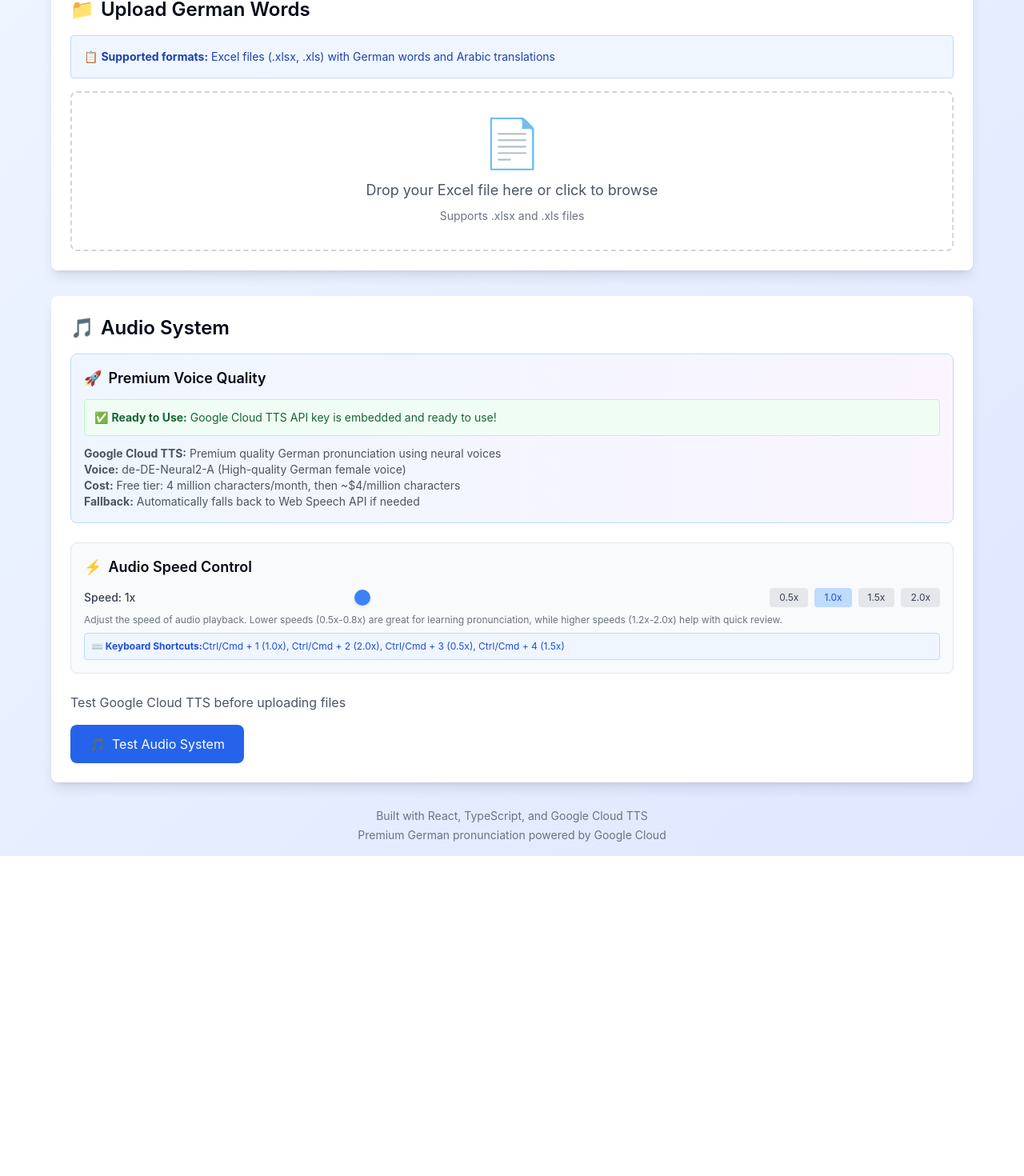
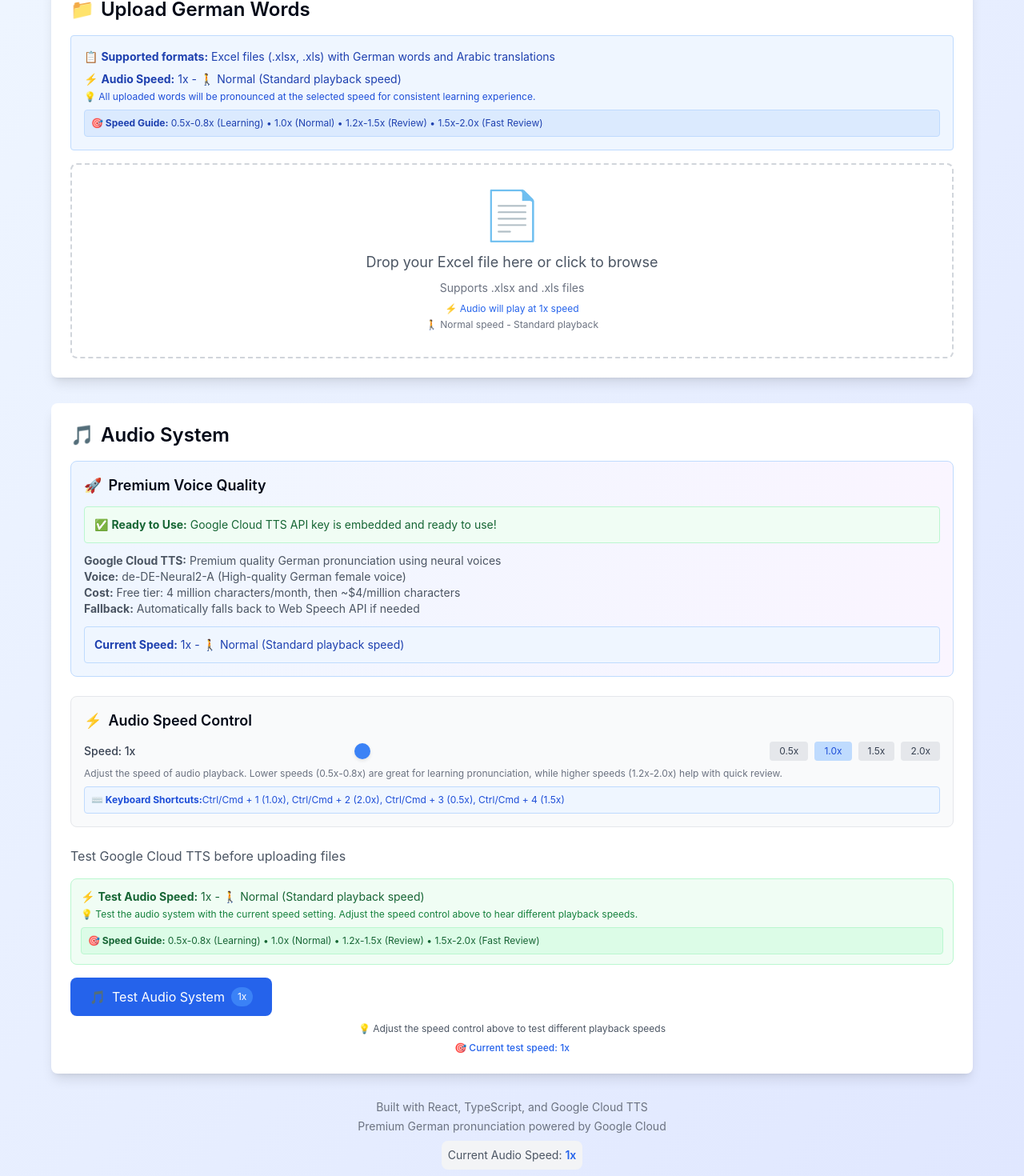
Before and after one commit to astromar96/german-speller, a React (Create React App) app: page / in a window 1280 px wide. Shown: the part 214-1684 px from the top of the page at 80% size. Before the commit the page ends 1284 px from the top, so only its background shows below. Built offline with nearby package versions, Linux system fonts and the light colour scheme.

Commit message:
Fix code formatting and clean up audio speed display

```diff
--- a/src/App.tsx
+++ b/src/App.tsx
@@ -363,6 +363,10 @@ function App() {
       setAudioTestResult(prev => prev + '\n✅ Google Cloud TTS API connected successfully');
       setAudioTestResult(prev => prev + '\n🌟 Using premium German neural voice: de-DE-Neural2-A (Female)');
       setAudioTestResult(prev => prev + `\n⚡ Audio speed set to: ${audioSpeed}x`);
+      setAudioTestResult(prev => prev + `\n🎯 Speed description: ${audioSpeed < 0.8 ? '🐌 Slow (Great for learning pronunciation)' :
+       audioSpeed < 1.2 ? '🚶 Normal (playback speed)' :
+       audioSpeed < 1.5 ? '🏃 Fast (review)' : '⚡ Very Fast (review)'}`);
+      setAudioTestResult(prev => prev + '\n💡 Tip: Adjust the speed control above to test different playback speeds');
 
       // Play the audio
       const audioContent = data.audioContent;
@@ -426,6 +430,10 @@ function App() {
       utterance.onstart = () => {
         setAudioTestResult(prev => prev + '\n🎵 Web Speech API audio started...');
         setAudioTestResult(prev => prev + `\n⚡ Audio speed set to: ${audioSpeed}x`);
+        setAudioTestResult(prev => prev + `\n🎯 Speed description: ${audioSpeed < 0.8 ? '🐌 Slow (Great for learning pronunciation)' :
+         audioSpeed < 1.2 ? '🚶 Normal (playback speed)' :
+         audioSpeed < 1.5 ? '🏃 Fast (review)' : '⚡ Very Fast (review)'}`);
+        setAudioTestResult(prev => prev + `\n📚 Speed Guide: 0.5x-0.8x (Learning) • 1.0x (Normal) • 1.2x-1.5x (Review) • 1.5x-2.0x (Fast Review)`);
       };
 
       utterance.onend = () => {
@@ -474,10 +482,10 @@ function App() {
             Learn German words with Arabic translations and premium audio pronunciation
           </p>
           {/* Speed Indicator */}
-          <div className="inline-flex items-center space-x-2 px-4 py-2 bg-blue-50 border border-blue-200 rounded-full">
+          <div className="inline-flex items-center space-x-2 px-4 py-2 bg-gradient-to-r from-blue-50 to-purple-50 border border-blue-200 rounded-full shadow-sm">
             <span className="text-sm font-medium text-blue-800">⚡ Audio Speed:</span>
             <span className="text-lg font-bold text-blue-600">{audioSpeed}x</span>
-            <span className="text-xs text-blue-600">
+            <span className="text-xs text-blue-600 bg-white px-2 py-1 rounded-full">
               {audioSpeed < 0.8 ? '🐌 Slow' :
                audioSpeed < 1.2 ? '🚶 Normal' :
                audioSpeed < 1.5 ? '🏃 Fast' : '⚡ Very Fast'}
@@ -514,6 +522,17 @@ function App() {
             <p className="text-sm text-blue-800">
               📋 <strong>Supported formats:</strong> Excel files (.xlsx, .xls) with German words and Arabic translations
             </p>
+            <p className="text-sm text-blue-800 mt-2">
+              ⚡ <strong>Audio Speed:</strong> {audioSpeed}x - {audioSpeed < 0.8 ? '🐌 Slow (Great for learning pronunciation)' :
+               audioSpeed < 1.2 ? '🚶 Normal (Standard playback speed)' :
+               audioSpeed < 1.5 ? '🏃 Fast (Quick review)' : '⚡ Very Fast (Rapid review)'}
+            </p>
+            <p className="text-xs text-blue-700 mt-1">
+              💡 All uploaded words will be pronounced at the selected speed for consistent learning experience.
+            </p>
+            <div className="mt-2 p-2 bg-blue-100 border border-blue-200 rounded text-xs text-blue-800">
+              <strong>🎯 Speed Guide:</strong> 0.5x-0.8x (Learning) • 1.0x (Normal) • 1.2x-1.5x (Review) • 1.5x-2.0x (Fast Review)
+            </div>
           </div>
 
           <div
@@ -528,6 +547,14 @@ function App() {
             </p>
             <p className="text-sm text-gray-500">
               {isUploading ? 'Please wait...' : 'Supports .xlsx and .xls files'}
+            </p>
+            <p className="text-xs text-blue-600 mt-2">
+              ⚡ Audio will play at {audioSpeed}x speed
+            </p>
+            <p className="text-xs text-gray-500 mt-1">
+              {audioSpeed < 0.8 ? '🐌 Slow speed - Perfect for learning pronunciation' :
+               audioSpeed < 1.2 ? '🚶 Normal speed - Standard playback' :
+               audioSpeed < 1.5 ? '🏃 Fast speed - Quick review' : '⚡ Very fast - Rapid review'}
             </p>
             <input
               ref={fileInputRef}
@@ -563,6 +590,13 @@ function App() {
                 <p><strong>Voice:</strong> de-DE-Neural2-A (High-quality German female voice)</p>
                 <p><strong>Cost:</strong> Free tier: 4 million characters/month, then ~$4/million characters</p>
                 <p><strong>Fallback:</strong> Automatically falls back to Web Speech API if needed</p>
+              </div>
+              <div className="p-3 bg-blue-50 border border-blue-200 rounded">
+                <p className="text-sm text-blue-800">
+                  <strong>Current Speed:</strong> {audioSpeed}x - {audioSpeed < 0.8 ? '🐌 Slow (Great for learning pronunciation)' :
+                   audioSpeed < 1.2 ? '🚶 Normal (Standard playback speed)' :
+                   audioSpeed < 1.5 ? '🏃 Fast (Quick review)' : '⚡ Very Fast (Rapid review)'}
+                </p>
               </div>
             </div>
           </div>
@@ -643,13 +677,35 @@ function App() {
           <p className="text-gray-600 mb-4">
             Test Google Cloud TTS before uploading files
           </p>
+          <div className="mb-4 p-3 bg-green-50 border border-green-200 rounded-lg">
+            <p className="text-sm text-green-800">
+              ⚡ <strong>Test Audio Speed:</strong> {audioSpeed}x - {audioSpeed < 0.8 ? '🐌 Slow (Great for learning pronunciation)' :
+               audioSpeed < 1.2 ? '🚶 Normal (Standard playback speed)' :
+               audioSpeed < 1.5 ? '🏃 Fast (Quick review)' : '⚡ Very Fast (Rapid review)'}
+            </p>
+            <p className="text-xs text-green-700 mt-1">
+              💡 Test the audio system with the current speed setting. Adjust the speed control above to hear different playback speeds.
+            </p>
+            <div className="mt-2 p-2 bg-green-100 border border-green-200 rounded text-xs text-green-800">
+              <strong>🎯 Speed Guide:</strong> 0.5x-0.8x (Learning) • 1.0x (Normal) • 1.2x-1.5x (Review) • 1.5x-2.0x (Fast Review)
+            </div>
+          </div>
           <button
             onClick={testAudioSystem}
             className="bg-blue-600 text-white px-6 py-3 rounded-lg hover:bg-blue-700 transition-colors flex items-center"
           >
             <span className="mr-2">🎵</span>
             Test Audio System
+            <span className="ml-2 px-2 py-1 bg-blue-500 text-white text-xs rounded-full">
+              {audioSpeed}x
+            </span>
           </button>
+          <div className="mt-2 text-xs text-gray-600 text-center">
+            💡 Adjust the speed control above to test different playback speeds
+          </div>
+          <div className="mt-2 text-xs text-blue-600 text-center font-medium">
+            🎯 Current test speed: {audioSpeed}x
+          </div>
 
           {audioTestResult && (
             <div className="mt-4 p-4 bg-gray-50 border border-gray-200 rounded-lg">
@@ -666,6 +722,19 @@ function App() {
               <span className="mr-2">📚</span>
               German Words ({wordsData.length})
             </h2>
+            <div className="mb-4 p-3 bg-blue-50 border border-blue-200 rounded-lg">
+              <p className="text-sm text-blue-800">
+                <strong>🎯 Audio Speed:</strong> {audioSpeed}x - {audioSpeed < 0.8 ? '🐌 Slow (Great for learning pronunciation)' :
+                 audioSpeed < 1.2 ? '🚶 Normal (Standard playback speed)' :
+                 audioSpeed < 1.5 ? '🏃 Fast (Quick review)' : '⚡ Very Fast (Rapid review)'}
+              </p>
+              <p className="text-xs text-blue-700 mt-1">
+                💡 Each word will be pronounced at the selected speed. Lower speeds are great for learning, higher speeds for quick review.
+              </p>
+              <div className="mt-2 p-2 bg-blue-100 border border-blue-200 rounded text-xs text-blue-800">
+                <strong>🎯 Speed Guide:</strong> 0.5x-0.8x (Learning) • 1.0x (Normal) • 1.2x-1.5x (Review) • 1.5x-2.0x (Fast Review)
+              </div>
+            </div>
 
             <div className="grid grid-cols-1 md:grid-cols-2 lg:grid-cols-3 gap-4">
               {wordsData.map((word) => (
@@ -690,6 +759,9 @@ function App() {
                       }`}
                     >
                       {playingWordId === word.id ? '🔊 Playing...' : '🔊 Play Audio'}
+                      <span className="ml-2 px-2 py-1 bg-blue-500 text-white text-xs rounded-full">
+                        {audioSpeed}x
+                      </span>
                     </button>
                     {playingWordId === word.id && (
                       <button
@@ -701,8 +773,15 @@ function App() {
                     )}
                   </div>
                   <div className="mt-2 text-xs text-gray-500 flex items-center justify-between">
-                    <span>Speed: {audioSpeed}x</span>
-                    <span className="text-blue-600">
+                    <span className="flex items-center">
+                      <span className="mr-1">⚡</span>
+                      Speed: {audioSpeed}x
+                    </span>
+                    <span className={`px-2 py-1 rounded-full text-xs font-medium ${
+                      audioSpeed < 0.8 ? 'bg-yellow-100 text-yellow-700' :
+                      audioSpeed < 1.2 ? 'bg-green-100 text-green-700' :
+                      audioSpeed < 1.5 ? 'bg-blue-100 text-blue-700' : 'bg-purple-100 text-purple-700'
+                    }`}>
                       {audioSpeed < 0.8 ? '🐌 Slow' :
                        audioSpeed < 1.2 ? '🚶 Normal' :
                        audioSpeed < 1.5 ? '🏃 Fast' : '⚡ Very Fast'}
@@ -718,6 +797,10 @@ function App() {
         <div className="text-center text-gray-500 text-sm">
           <p>Built with React, TypeScript, and Google Cloud TTS</p>
           <p className="mt-1">Premium German pronunciation powered by Google Cloud</p>
+          <div className="mt-2 p-2 bg-gray-100 rounded-lg inline-block">
+            <span className="text-gray-600">Current Audio Speed: </span>
+            <span className="font-semibold text-blue-600">{audioSpeed}x</span>
+          </div>
         </div>
       </div>
     </div>
```
Also changed, not shown: 11 other files (tests, documents, lock files or other folders).
